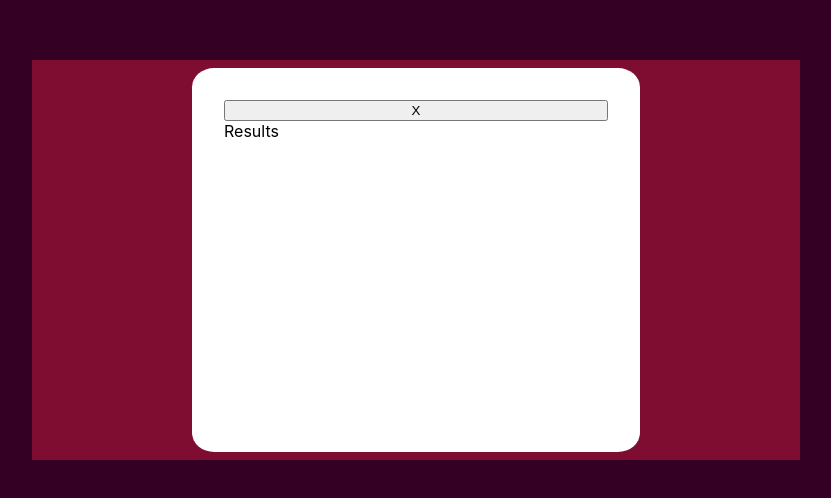
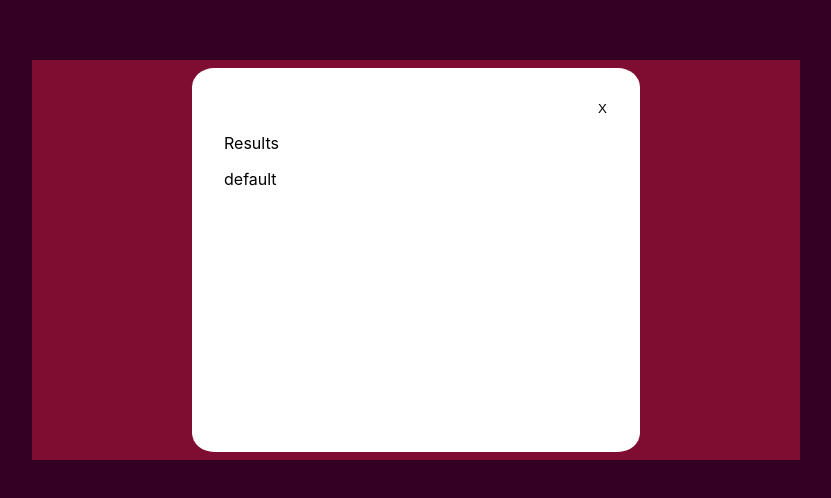
Before and after one commit to Jorge-Neves/react-rock-paper-scissors, a React (Create React App) app: page / in a window 1280 px wide. Shown: the part 140-638 px from the top of the page, without its empty margins (224-1055 px from the left). Built offline with nearby package versions, Linux system fonts and the light colour scheme.

Commit message:
Add layout to result screen, Add styling to result screen close button

```diff
--- a/src/App.css
+++ b/src/App.css
@@ -45,6 +45,19 @@
   background-color: #ffce00;
   border: none;
   color: #7a0044;
+}
+
+.close-button {
+  width: 1rem;
+  background-color: #fff;
+  border: none;
+}
+
+.close-button-container {
+  display: flex;
+  flex-direction: row;
+  justify-content: flex-end;
+  width: 100%;
 }
 
 .result-screen-background {
--- a/src/App.tsx
+++ b/src/App.tsx
@@ -8,10 +8,18 @@ enum PlayerChoiceOptions {
   SCISSORTS = 'scissorts',
 }
 
+enum WinnerOptions {
+  DEFAULT = 'default',
+  COMPUTER = 'computer',
+  PLAYER = 'player',
+}
+
 const App: FC = () => {
   const [playerChoice, setPlayerChoice] = useState<string>(
     PlayerChoiceOptions.DEFAULT
   );
+
+  const [winner, setWinner] = useState<string>(WinnerOptions.DEFAULT);
 
   const [shouldDisplayResultScreen, setShouldDisplayResultScreen] =
     useState<boolean>(true);
@@ -46,8 +54,18 @@ const App: FC = () => {
         <>
           <div className="result-screen-background">
             <div className="result-screen">
-              <button onClick={() => closeResultScreenHandler()}>X</button>
-              Results
+              <div className="close-button-container">
+                <button
+                  className="close-button"
+                  onClick={() => closeResultScreenHandler()}
+                >
+                  X
+                </button>
+              </div>
+              <div>
+                <p>Results</p>
+                <p>{winner}</p>
+              </div>
             </div>
           </div>
         </>
```
